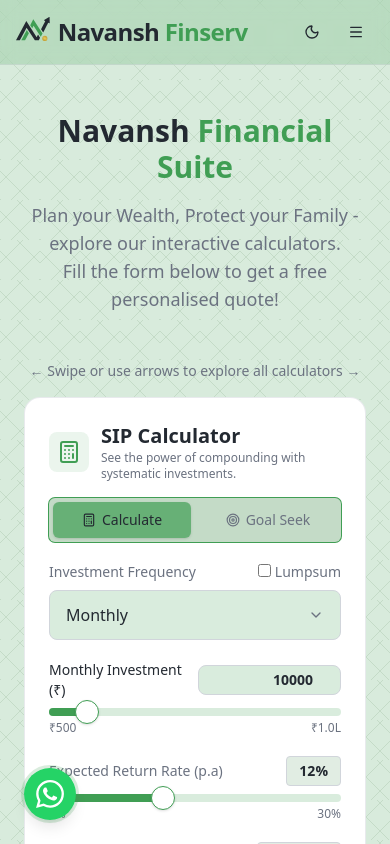
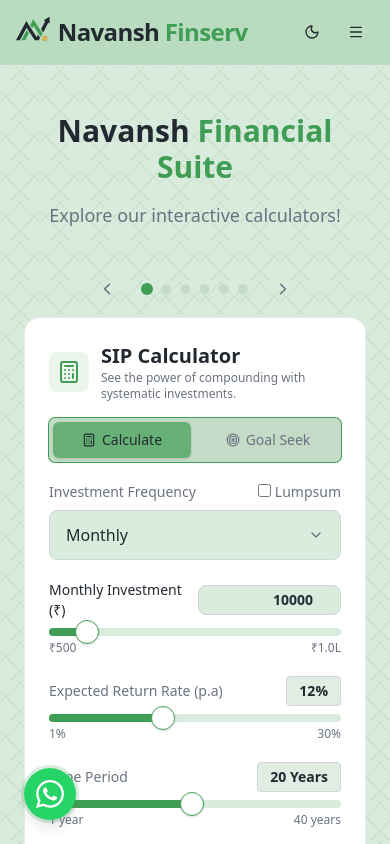
Before and after one commit to anshumankhunteta/navansh-finserv, a Next.js app: page /enquire in a window 390 px wide. Shown: the top 844 px of the page. Built offline with nearby package versions, Linux system fonts and the light colour scheme.

Commit message:
feat(Calculators): pagination

```diff
--- a/app/enquire/EnquireContent.tsx
+++ b/app/enquire/EnquireContent.tsx
@@ -1,24 +1,23 @@
 'use client'
 
 import { ContactForm } from '@/components/custom/ContactForm'
+import { EducationInflationCalculator } from '@/components/custom/calculators/EducationInflationCalculator'
+import { FDCalculator } from '@/components/custom/calculators/FDCalculator'
+import { HLVCalculator } from '@/components/custom/calculators/HLVCalculator'
+import { MediclaimEstimator } from '@/components/custom/calculators/MediclaimEstimator'
 import { SIPCalculator } from '@/components/custom/calculators/SIPCalculator'
-import { EducationInflationCalculator } from '@/components/custom/calculators/EducationInflationCalculator'
 import { RetirementSWPCalculator } from '@/components/custom/calculators/SWPCalculator'
-import { HLVCalculator } from '@/components/custom/calculators/HLVCalculator'
-import { FDCalculator } from '@/components/custom/calculators/FDCalculator'
-import { MediclaimEstimator } from '@/components/custom/calculators/MediclaimEstimator'
+import { Button } from '@/components/ui/button'
 import {
   Carousel,
   CarouselContent,
   CarouselItem,
-  CarouselNext,
-  CarouselPrevious,
+  type CarouselApi,
 } from '@/components/ui/carousel'
-import { Button } from '@/components/ui/button'
-import { ArrowRight } from 'lucide-react'
+import { ArrowRight, ChevronLeft, ChevronRight } from 'lucide-react'
 import Link from 'next/link'
-import { useCallback, useState } from 'react'
 import { useSearchParams } from 'next/navigation'
+import { useCallback, useEffect, useState } from 'react'
 
 // ── All available calculators ──
 const ALL_CALCULATORS = {
@@ -42,6 +41,9 @@
 }
 
 export function EnquireContent() {
+  const [api, setApi] = useState<CarouselApi>()
+  const [currentSlide, setCurrentSlide] = useState(0)
+
   const searchParams = useSearchParams()
   const service = searchParams.get('service')
   const [consultMessage, setConsultMessage] = useState('')
@@ -70,6 +72,20 @@
 
   const isSingle = activeCalcs.length === 1
 
+  const NUMBER_OF_PAGES = activeCalcs.length
+
+  useEffect(() => {
+    if (!api) return
+    const onSelect = () => setCurrentSlide(api.selectedScrollSnap())
+    // Initial sync — standard Embla subscription pattern
+
+    onSelect()
+    api.on('select', onSelect)
+    return () => {
+      api.off('select', onSelect)
+    }
+  }, [api])
+
   return (
     <div className="flex flex-col">
       <div className="container mx-auto px-6 sm:px-6 lg:px-8">
@@ -78,14 +94,11 @@
             Navansh <span className="text-primary">Financial Suite</span>
           </h1>
           <p className="text-muted-foreground text-lg">
-            Plan your Wealth, Protect your Family - explore our interactive
-            calculators.
-            <br />
-            Fill the form below to get a free personalised quote!
+            Explore our interactive calculators!
           </p>
         </div>
 
-        <div className="mx-auto grid w-full grid-cols-1 gap-10 xl:grid-cols-2 xl:gap-24">
+        <div className="mx-auto grid w-full grid-cols-1 gap-3 xl:grid-cols-2 xl:gap-24">
           {/* Calculator(s) */}
           <div className="mx-auto w-full pb-12">
             {isSingle ? (
@@ -97,10 +110,8 @@
             ) : (
               // Multiple calculators — show carousel
               <>
-                <p className="text-muted-foreground mb-4 text-center text-sm">
-                  ← Swipe or use arrows to explore all calculators →
-                </p>
                 <Carousel
+                  setApi={setApi}
                   opts={{
                     align: 'start',
                     loop: true,
@@ -116,6 +127,27 @@
                   }}
                   className="w-full"
                 >
+                  <div className="text-muted-foreground mb-4 flex scale-80 items-center justify-center gap-8 lg:scale-110">
+                    <ChevronLeft
+                      className="h-6 w-6 cursor-pointer transition-all duration-100 ease-in-out hover:scale-125 active:scale-125"
+                      onClick={() => api?.scrollTo(currentSlide - 1)}
+                    />
+                    <div className="flex items-center space-x-3">
+                      {Array.from({ length: NUMBER_OF_PAGES }, (_, i) => i).map(
+                        (index) => (
+                          <button
+                            key={index}
+                            onClick={() => api?.scrollTo(index)}
+                            className={`hover:bg-primary/50 h-3 w-3 cursor-pointer rounded-full shadow-lg transition-all duration-300 ease-in-out ${index === currentSlide ? 'bg-primary scale-125' : 'bg-muted'}`}
+                          />
+                        )
+                      )}
+                    </div>
+                    <ChevronRight
+                      className="h-6 w-6 cursor-pointer transition-all duration-100 ease-in-out hover:scale-125 active:scale-125"
+                      onClick={() => api?.scrollTo(currentSlide + 1)}
+                    />
+                  </div>
                   <CarouselContent>
                     {activeCalcs.map(({ key, Component }) => (
                       <CarouselItem key={key}>
@@ -123,8 +155,6 @@
                       </CarouselItem>
                     ))}
                   </CarouselContent>
-                  <CarouselPrevious className="hidden md:flex" />
-                  <CarouselNext className="hidden md:flex" />
                 </Carousel>
               </>
             )}
```
